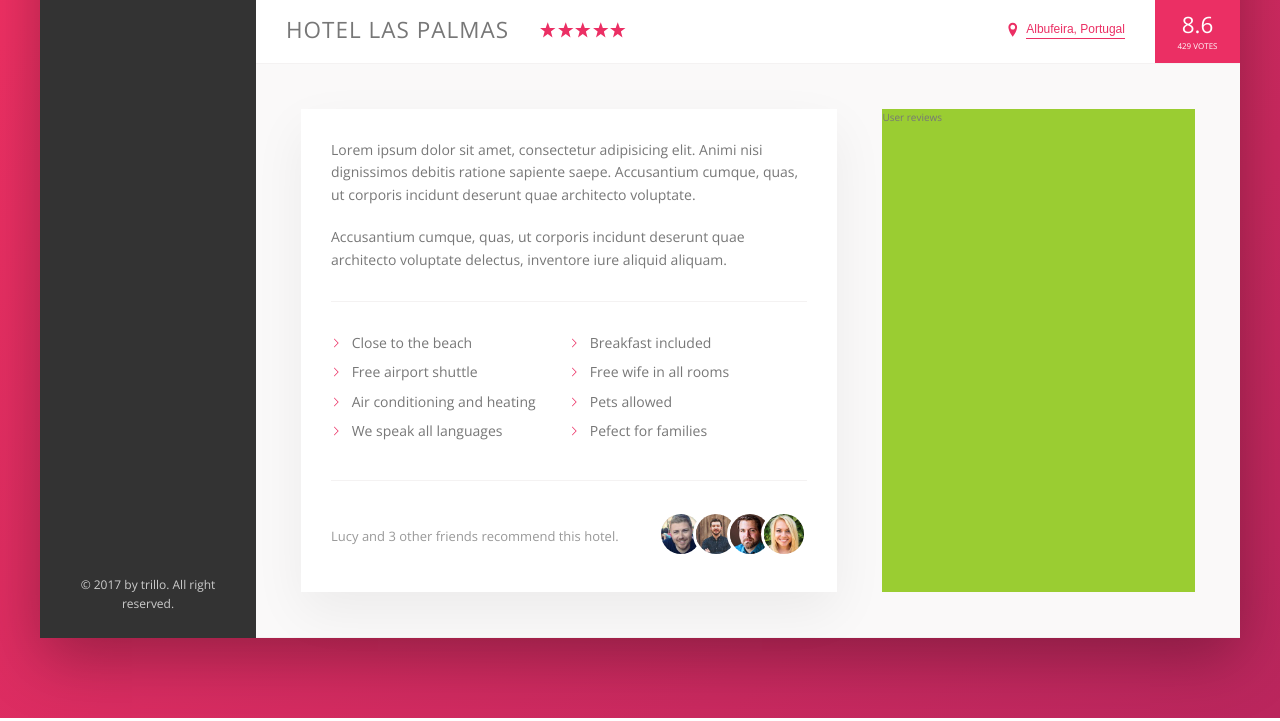
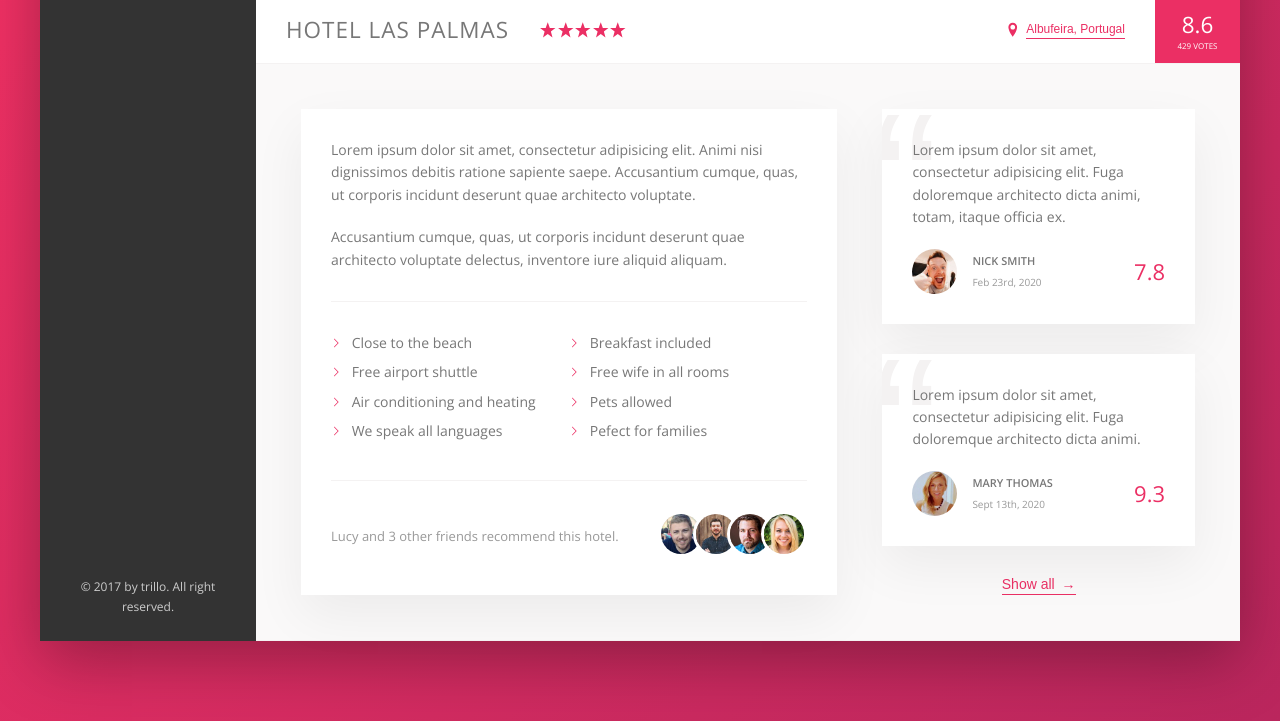
Before and after one commit to daikadai/HTMLCSS-Flex, a website: page index.html in a window 1280 px wide. Shown: the part 538-1259 px from the top of the page. Drawn offline with nearby package versions, Linux system fonts and the light colour scheme.

Commit message:
13. Buidling the User Reviews Section

```diff
--- a/index.html
+++ b/index.html
@@ -188,7 +188,33 @@
                         </div>
 
                         <div class="user-reviews">
-                            User reviews
+                            <figure class="review">
+                                <blockquote class="review__text">
+                                    Lorem ipsum dolor sit amet, consectetur adipisicing elit. Fuga doloremque architecto dicta animi, totam, itaque officia ex.
+                                </blockquote>
+                                <figcaption class="review__user">
+                                    <img src="img/user-1.jpg" class="review__photo" alt="">
+                                    <div class="review__user-box">
+                                        <p class="review__user-name">Nick Smith</p>
+                                        <p class="review__user-date">Feb 23rd, 2020</p>
+                                    </div>
+                                    <div class="review__rating">7.8</div>
+                                </figcaption>
+                            </figure>
+                            <figure class="review">
+                                <blockquote class="review__text">
+                                    Lorem ipsum dolor sit amet, consectetur adipisicing elit. Fuga doloremque architecto dicta animi.
+                                </blockquote>
+                                <figcaption class="review__user">
+                                    <img src="img/user-2.jpg" class="review__photo" alt="">
+                                    <div class="review__user-box">
+                                        <p class="review__user-name">Mary Thomas</p>
+                                        <p class="review__user-date">Sept 13th, 2020</p>
+                                    </div>
+                                    <div class="review__rating">9.3</div>
+                                </figcaption>
+                            </figure>
+                            <button class="btn-inline">Show all <span>&rarr;</span></button>
                         </div>
                     </div>
                 </main>
--- a/sass/_component.scss
+++ b/sass/_component.scss
@@ -251,9 +251,18 @@
   background-color: transparent;
   transition: all .2s;
   cursor: pointer;
+
+  & span {
+    margin-left: 3px;
+    transition: margin-left .2s;
+  }
   &:hover {
     color: var(--color-grey-dark-1);
+    span {
+      margin-left: 8px;
+    }
   }
+
 
   &:focus {
     outline: none;
@@ -340,3 +349,65 @@
     }
   }
 }
+
+
+// REVIEWS
+.review {
+  background: #fff;
+  box-shadow: var(--shadow-light);
+  padding: 3rem;
+  margin-bottom: 3rem;
+  position: relative;
+  overflow: hidden;
+  &__text {
+    margin-bottom: 2rem;
+    z-index: 10;
+    position: relative;
+  }
+
+  &__user {
+    display: flex;
+    align-items: center;
+  }
+
+  &__photo {
+    height: 4.5rem;
+    width: 4.5rem;
+    border-radius: 50%;
+    margin-right: 1.5rem;
+  }
+
+  &__user-box {
+    margin-right: auto;
+  }
+
+  &__user-name {
+    font-size: 1.1rem;
+    font-weight: 600;
+    text-transform: uppercase;
+    margin-bottom: .4rem;
+  }
+
+  &__user-date {
+    font-size: 1rem;
+    color: var(--color-grey-dark-3);
+  }
+
+  &__rating {
+    color: var(--color-primary);
+    font-size: 2.2rem;
+    font-weight: 300;
+  }
+
+  &::before {
+    content: '\201C';
+    position: absolute;
+    top: -2.5rem;
+    left: -1rem;
+    line-height: 1;
+    font-size: 20rem;
+    color: var(--color-grey-light-2);
+    font-family: sans-serif;
+    z-index: 1;
+  }
+}
--- a/sass/_layout.scss
+++ b/sass/_layout.scss
@@ -37,6 +37,7 @@
 }
 
 .detail {
+  font-size: 1.4rem;
   display: flex;
   padding: 4.5rem;
   background-color: var(--color-grey-light-1);
@@ -44,7 +45,6 @@
 }
 
 .description {
-  font-size: 1.4rem;
   background-color: #fff;
   box-shadow: var(--shadow-light);
   padding: 3rem;
@@ -53,6 +53,9 @@
 }
 
 .user-reviews{
-  background-color: yellowgreen;
   flex: 1;
+
+  display: flex;
+  flex-direction: column;
+  align-items: center;
 }
```
Also changed, not shown: css/style.css.
